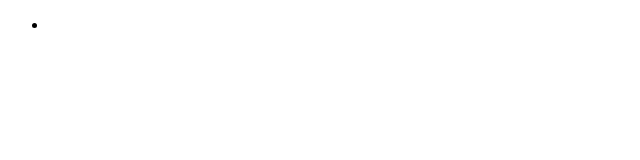
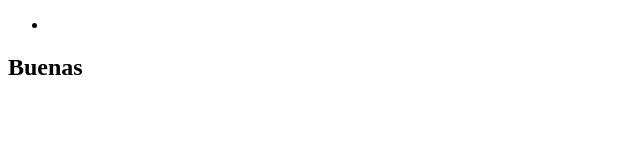
Before and after one commit to AlreaddyTakken/pepito-shop, a plain HTML site: page index.html in a window 1280 px wide. Shown: the whole page, without its empty margins (0-640 px from the left). Drawn offline with Linux system fonts and the light colour scheme.

Commit message:
creacion de section y h2

```diff
--- a/index.html
+++ b/index.html
@@ -15,7 +15,9 @@
         </nav>
     </header>
     <main>
-
+        <section>
+            <h2>Buenas</h2>
+        </section>
     </main>
     <footer>
 
```
